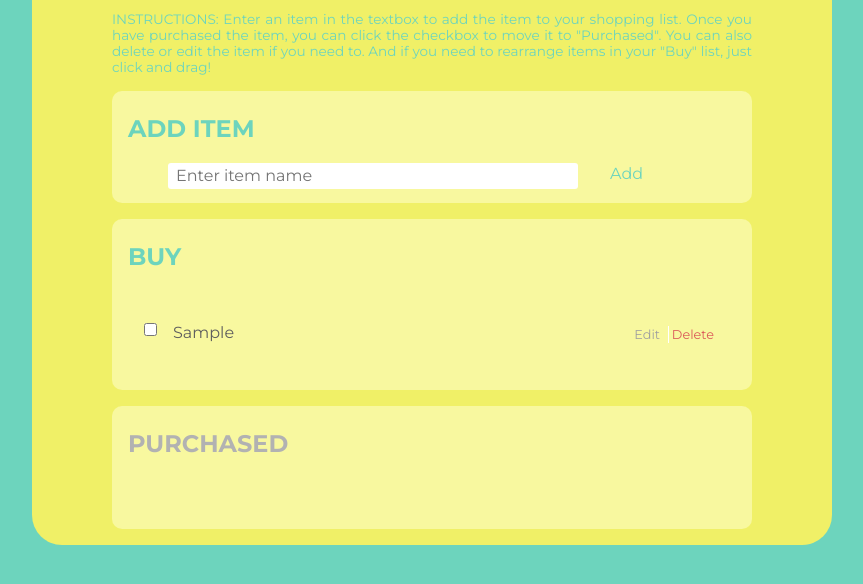
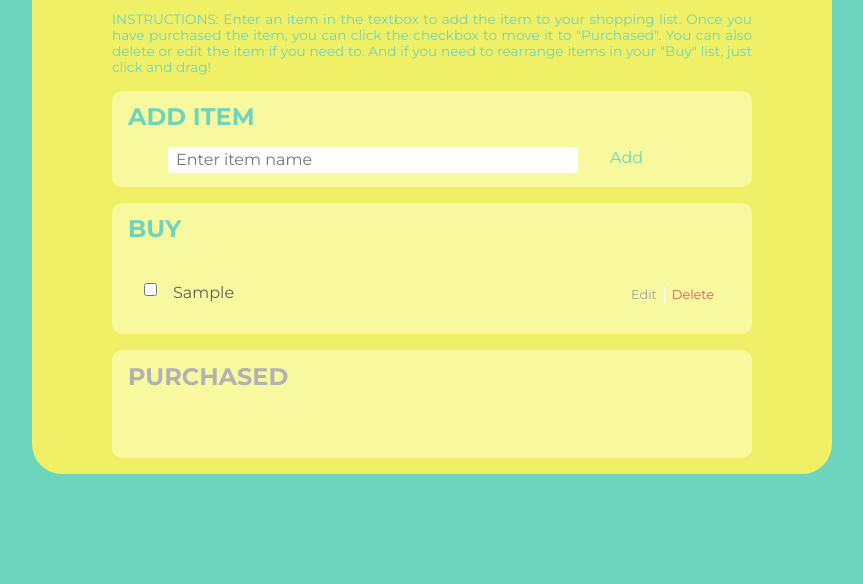
Before and after one commit to jasonwalkow/shopping-list, a plain HTML site: page index.html in a window 1280 px wide. Both pictures are taken after typing "Sample" into the empty fields and a click on the button "Add". Shown: the part 164-748 px from the top of the page, without its empty margins (208-1071 px from the left). Drawn offline with nearby package versions, Linux system fonts and the light colour scheme.

Commit message:
Updated CSS

```diff
--- a/css/style.css
+++ b/css/style.css
@@ -98,6 +98,8 @@ h2 {
 	font-size: 1.5em;
 	color: #6DD4BD;
 	text-transform: uppercase;
+	margin-top: 0.5rem;
+	margin-bottom: 0.5rem;
 }
 
 #purchased-title {
@@ -133,7 +135,7 @@ h2 {
 .delete {
 	font-size: .8em;
 	color: #DB5959;
-	padding-left: 0.25em;
+	padding-left: 0.5em;
 }
 
 .edit:hover,
@@ -193,6 +195,8 @@ input[type="checkbox"] {
 .buy-item {
 	border-bottom: 1px solid #fff;
 	padding: 1em 1em;
+	margin-top: 0em;
+	margin-bottom: 0em;
 }
 
 .buy-item:last-child {
```
